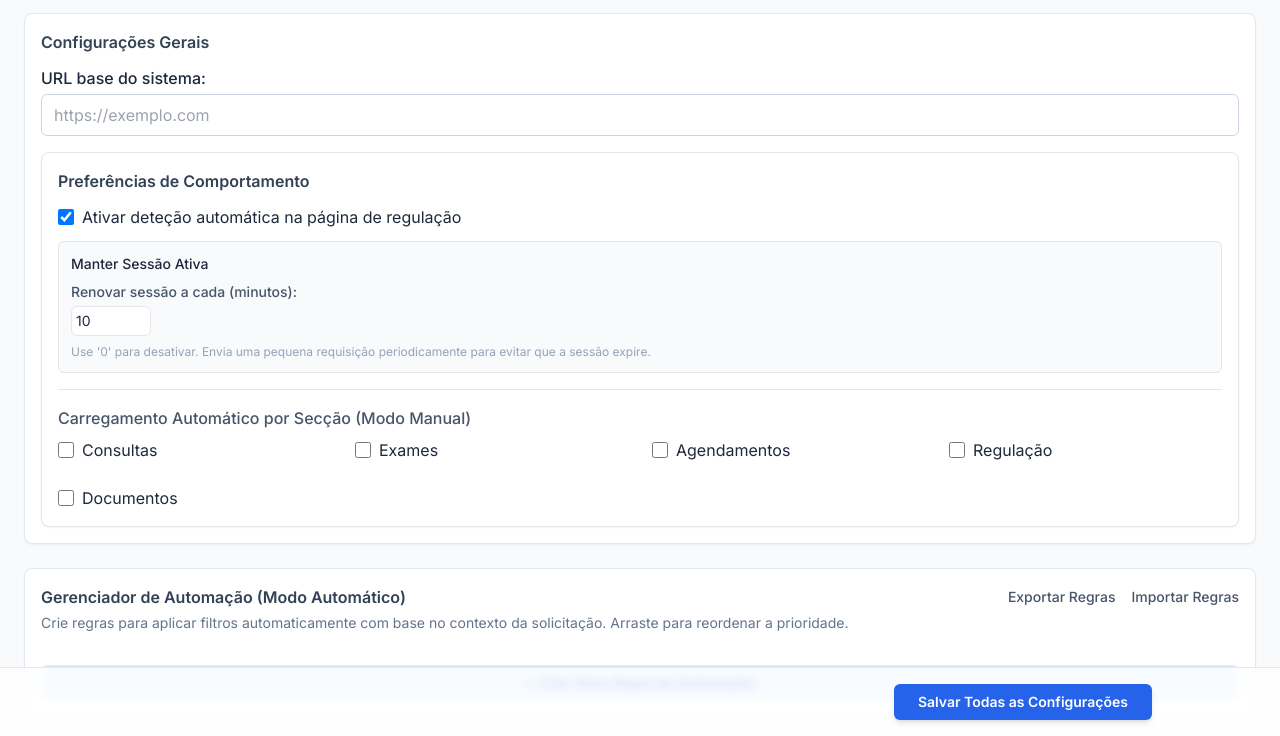
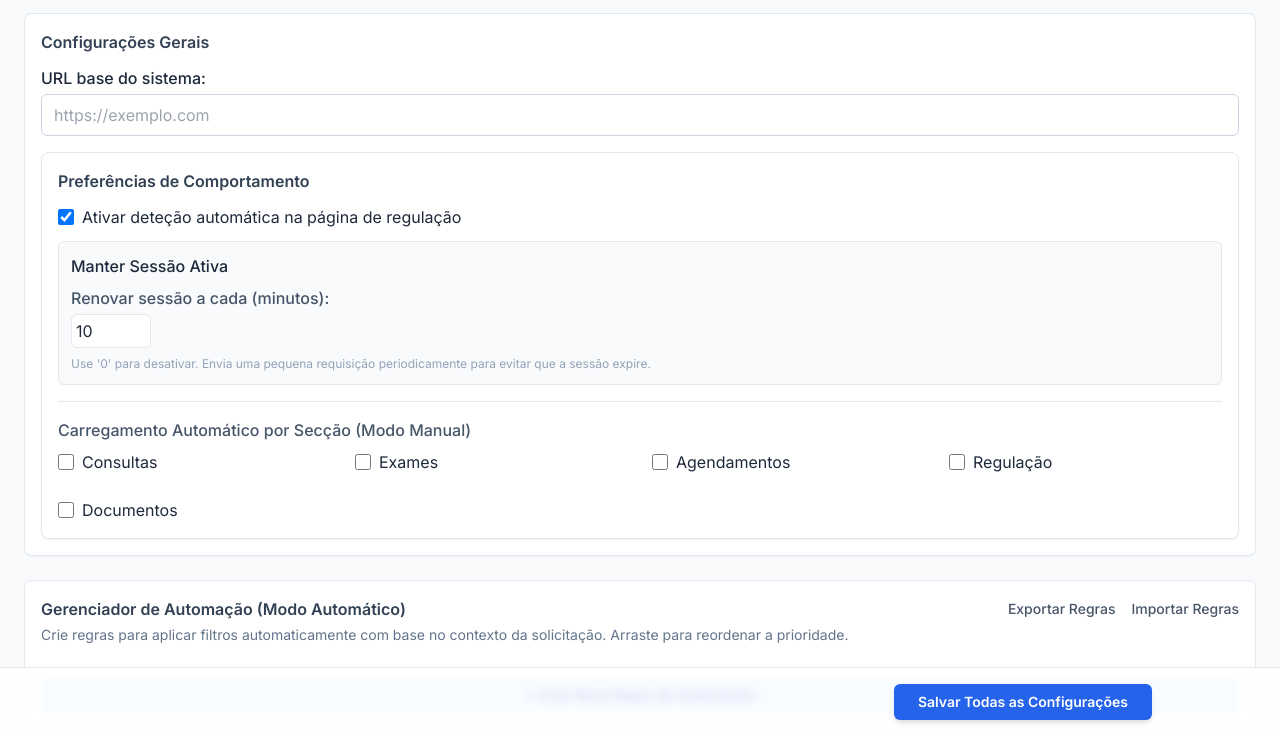
Before and after one commit to ShadyBS/AssistenteDeRegulacaoMedica, a website with bundled scripts: page options.html in a window 1280 px wide. Shown: the part 64-800 px from the top of the page. Built offline with nearby package versions, Linux system fonts and the light colour scheme; some packages are replaced by stand-ins of ours.

Commit message:
Aplica stash e finaliza a reversão da release

```diff
--- a/options.html
+++ b/options.html
@@ -266,10 +266,13 @@
                 <span>Ativar deteção automática na página de regulação</span>
               </label>
               <div class="mt-4 p-3 bg-slate-50 rounded-md border">
-                <h4 class="font-medium text-sm mb-2">Manter Sessão Ativa</h4>
-                <div class="flex items-center gap-4 text-sm">
+                <h4 class="font-medium mb-2">Manter Sessão Ativa</h4>
+                <div class="flex items-center gap-4">
                   <div>
-                    <label for="keepSessionAliveInterval" class="block text-sm font-medium text-slate-600 mb-1">
+                    <label
+                      for="keepSessionAliveInterval"
+                      class="block font-medium text-slate-600 mb-1"
+                    >
                       Renovar sessão a cada (minutos):
                     </label>
                     <input
@@ -283,7 +286,8 @@
                   </div>
                 </div>
                 <p class="text-xs text-slate-400 mt-2">
-                  Use '0' para desativar. Envia uma pequena requisição periodicamente para evitar que a sessão expire.
+                  Use '0' para desativar. Envia uma pequena requisição
+                  periodicamente para evitar que a sessão expire.
                 </p>
               </div>
             </div>
```
